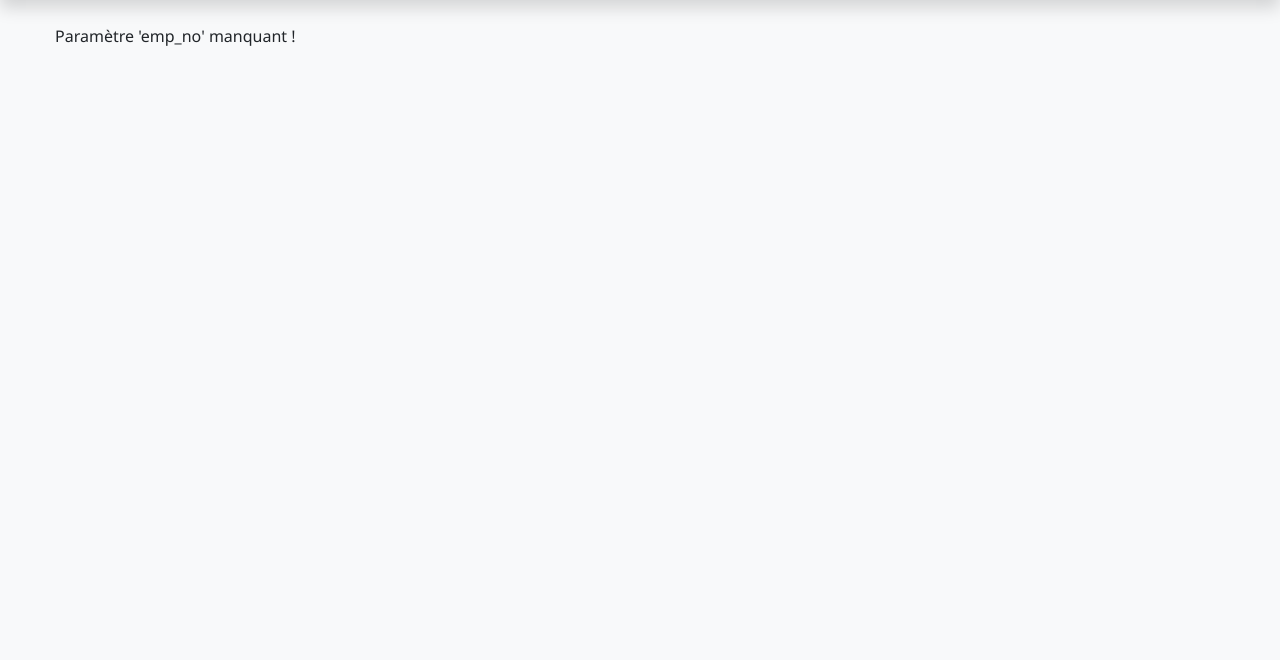
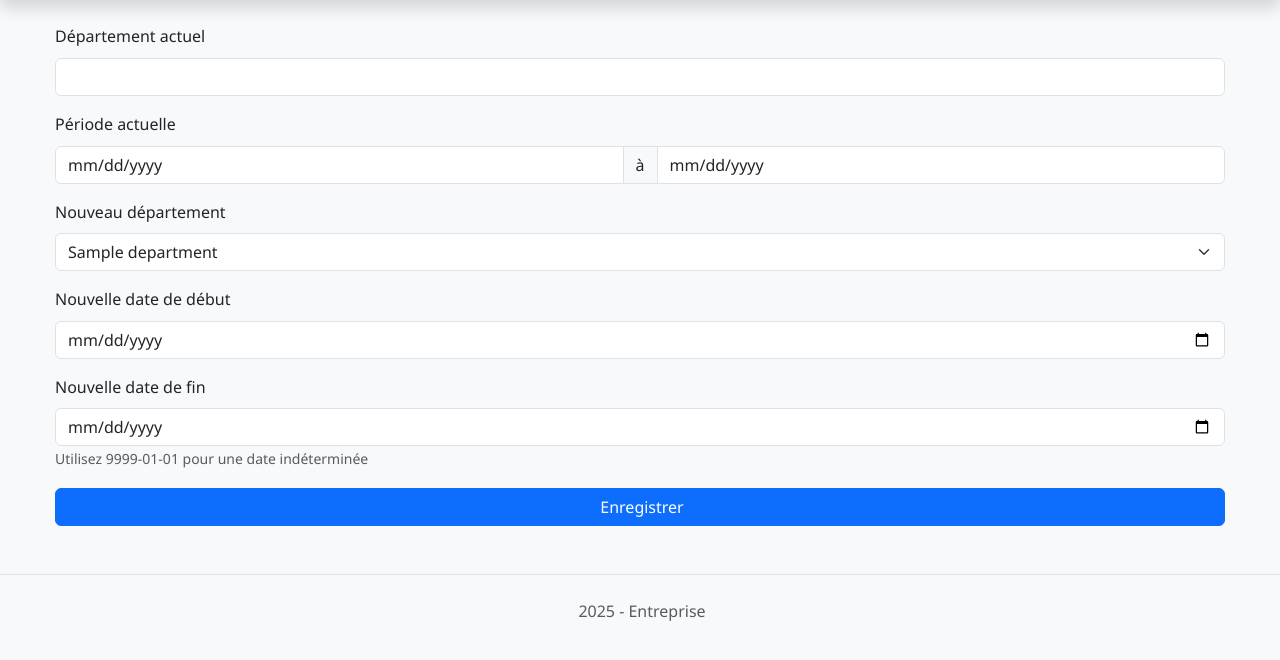
Before and after one commit to Brokenruku/tp--data-reel, a PHP site: page /ChangeDept.php in a window 1280 px wide. Shown: the part 86-746 px from the top of the page. Run offline with PHP 8.4, Linux system fonts and the light colour scheme; tables that the repository leaves empty or names only in its code hold one stand-in row (values such as "Sample post").

Commit message:
rajout de maniere coherant le nouveau date entre par rapport a ces logiques + mise a jour d un nouveau fin du date du departement et aussi embellissemnt de ChangeDept avec IA

```diff
--- a/ChangeDept.php
+++ b/ChangeDept.php
@@ -2,29 +2,73 @@
 define('APP_ROOT', true);
 require_once 'includes/config.php';
 require_once 'includes/header.php';
-include 'includes/fonction.php';
+require_once 'includes/fonction.php';
 
-if (!isset($_GET['emp_no'])) {
-    die("Paramètre 'emp_no' manquant !");
+$emp_no = $_GET['emp_no'] ?? '';
+$current_info = getCurrentDeptInfo($mysqli, $emp_no);
+$departments = listeDepartement($mysqli);
+
+$min_to_date = $current_info['from_date'] ?? '';
+if ($min_to_date) {
+    $min_to_date = date('Y-m-d', strtotime($min_to_date . ' +1 day'));
 }
-$id_emp = $_GET['emp_no'];
-
-$nomDesDept = [];
-
-$nomDesDept = listeDepartement($mysqli);
 ?>
 
-<form action="ChangeDeptMethode.php?id_emp=<?= $id_emp ?>" method="post">
-    <label for="nvDept">Votre nouveau département</label>
-    <select name="nvDept" id="nvDept">
-        <?php for ($i = 0; $i < count($nomDesDept); $i++) { ?>
-            <option value="<?= ($nomDesDept[$i]) ?>"><?= ($nomDesDept[$i]) ?></option>
-        <?php } ?>
-    </select>
+<form action="ChangeDeptMethode.php" method="post">
+    <input type="hidden" name="id_emp" value="<?= ($emp_no) ?>">
 
-    <label for="nouvelle_date">Date de commencement</label>
-    <input type="text" id="nouvelle_date" name="nouvelle_date"><br>
-    <input type="submit" value="Valider">
+    <div class="mb-3">
+        <label class="form-label">Département actuel</label>
+        <input type="text" class="form-control"
+               value="<?= ($current_info['dept_name'] ?? '') ?>" readonly>
+        <input type="hidden" name="current_dept" value="<?= ($current_info['dept_no'] ?? '') ?>">
+    </div>
+
+    <div class="mb-3">
+        <label class="form-label">Période actuelle</label>
+        <div class="input-group">
+            <input type="date" class="form-control"
+                   value="<?= ($current_info['from_date'] ?? '') ?>" readonly>
+            <span class="input-group-text">à</span>
+            <input type="date" class="form-control"
+                   value="<?= ($current_info['to_date'] ?? '') ?>" readonly>
+        </div>
+    </div>
+
+    <div class="mb-3">
+        <label for="nvDept" class="form-label">Nouveau département</label>
+        <select name="nvDept" id="nvDept" class="form-select" required>
+            <?php foreach ($departments as $dept_no => $dept_name): ?>
+                <option value="<?= ($dept_no) ?>"
+                    <?= ($dept_no === ($current_info['dept_no'] ?? '')) ? 'selected' : '' ?>>
+                    <?= ($dept_name) ?>
+                </option>
+            <?php endforeach; ?>
+        </select>
+    </div>
+
+    <div class="mb-3">
+        <label for="new_from_date" class="form-label">Nouvelle date de début</label>
+        <input type="date" name="new_from_date" id="new_from_date"
+               class="form-control"
+               min="<?= ($current_info['from_date'] ?? '') ?>"
+               required>
+    </div>
+
+    <div class="mb-3">
+        <label for="new_to_date" class="form-label">Nouvelle date de fin</label>
+        <input type="date" name="new_to_date" id="new_to_date"
+               class="form-control"
+               min="<?= ($min_to_date) ?>"
+               required>
+        <small class="text-muted">Utilisez 9999-01-01 pour une date indéterminée</small>
+    </div>
+
+    <div class="d-grid gap-2">
+        <button type="submit" class="btn btn-primary">
+            <i class="fas fa-save me-1"></i> Enregistrer
+        </button>
+    </div>
 </form>
 
 <?php include 'includes/footer.php'; ?>
--- a/includes/fonction.php
+++ b/includes/fonction.php
@@ -1,23 +1,32 @@
 <?php
 
-function changerDeDepartement($dept_no_Vaovao, $nouvelle_date, $id_emp, $mysqli) {
+function changerDeDepartement($dept_no, $new_from_date, $new_to_date, $emp_no, $mysqli) {
 
-    if (empty($dept_no_Vaovao) || empty($nouvelle_date) || empty($id_emp)) {
-        return false;
-    }
+    $emp_check = mysqli_query($mysqli, "SELECT birth_date FROM employees WHERE emp_no = '$emp_no'");
+    if (mysqli_num_rows($emp_check) === 0) return false;
 
-    $update_query = "UPDATE dept_emp
-                    SET to_date = DATE_SUB('$nouvelle_date', INTERVAL 1 DAY)
-                    WHERE emp_no = '$id_emp' AND to_date > CURDATE()";
+    $emp_data = mysqli_fetch_assoc($emp_check);
+    $birth_date = $emp_data['birth_date'];
 
-    if (!mysqli_query($mysqli, $update_query)) {
-        return false;
-    }
+    if ($new_from_date < $birth_date) return false;
+    if ($new_to_date <= $new_from_date) return false;
 
-    $insert_query = "INSERT INTO dept_emp (emp_no, dept_no, from_date, to_date)
-                    VALUES ('$id_emp', '$dept_no_Vaovao', '$nouvelle_date', '9999-01-01')";
+    $update = "UPDATE dept_emp
+              SET to_date = DATE_SUB('$new_from_date', INTERVAL 1 DAY)
+              WHERE emp_no = '$emp_no' AND to_date > CURDATE()";
 
-    return mysqli_query($mysqli, $insert_query);
+    $insert = "INSERT INTO dept_emp (emp_no, dept_no, from_date, to_date)
+              VALUES ('$emp_no', '$dept_no', '$new_from_date', '$new_to_date')";
+
+    return mysqli_query($mysqli, $update) && mysqli_query($mysqli, $insert);
+}
+
+function getCurrentDeptInfo($mysqli, $emp_no) {
+    $query = "SELECT de.dept_no, d.dept_name, de.from_date, de.to_date
+              FROM dept_emp de
+              JOIN departments d ON de.dept_no = d.dept_no
+              WHERE de.emp_no = '$emp_no' AND de.to_date > CURDATE()";
+    return mysqli_fetch_assoc(mysqli_query($mysqli, $query));
 }
 
 function listeDepartement($mysqli) {
```
Also changed, not shown: ChangeDeptMethode.php (+17 -9 lines).
